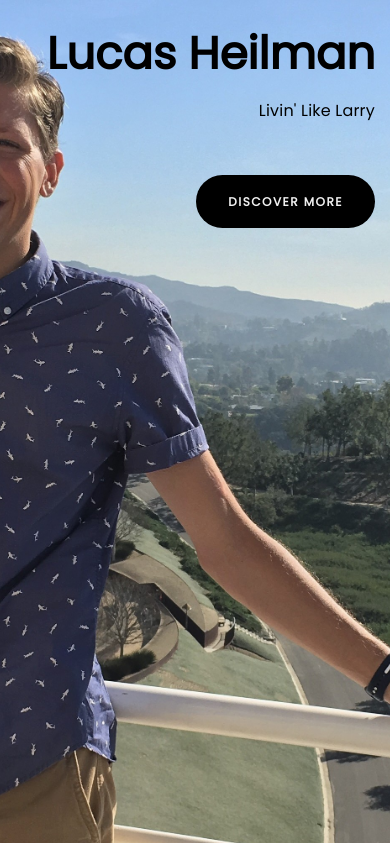
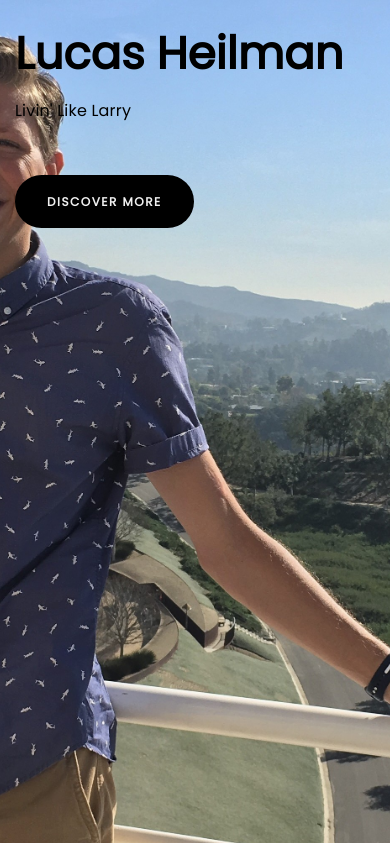
Before and after one commit to lucasheilman/lucasheilman-site, a Django app: page / in a window 390 px wide. Shown: the top 843 px of the page. Run offline with Django 3.2, Linux system fonts and the light colour scheme; some libraries are stand-ins or nearby versions.

Commit message:
hopefully responsive on mobile

```diff
--- a/website/static/website/css/tooplate-style.css
+++ b/website/static/website/css/tooplate-style.css
@@ -215,10 +215,10 @@ a:hover, a:active, a:focus {
   -webkit-background-size: cover;
   -moz-background-size:cover;
   -o-background-size:cover;
+  background-size: cover;
   background-position: center;
   height: 100%;
   width: 100%;
-  text-align: right;
 }
 
 
```
